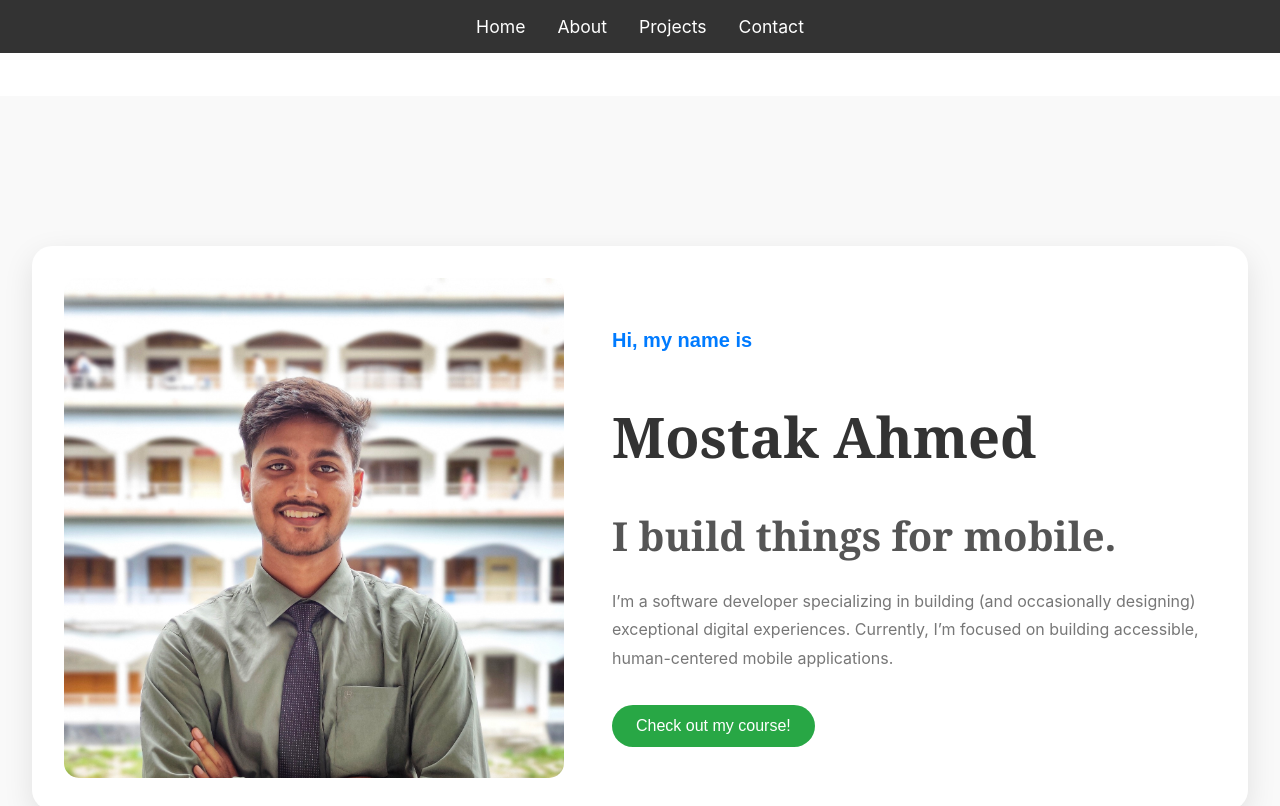
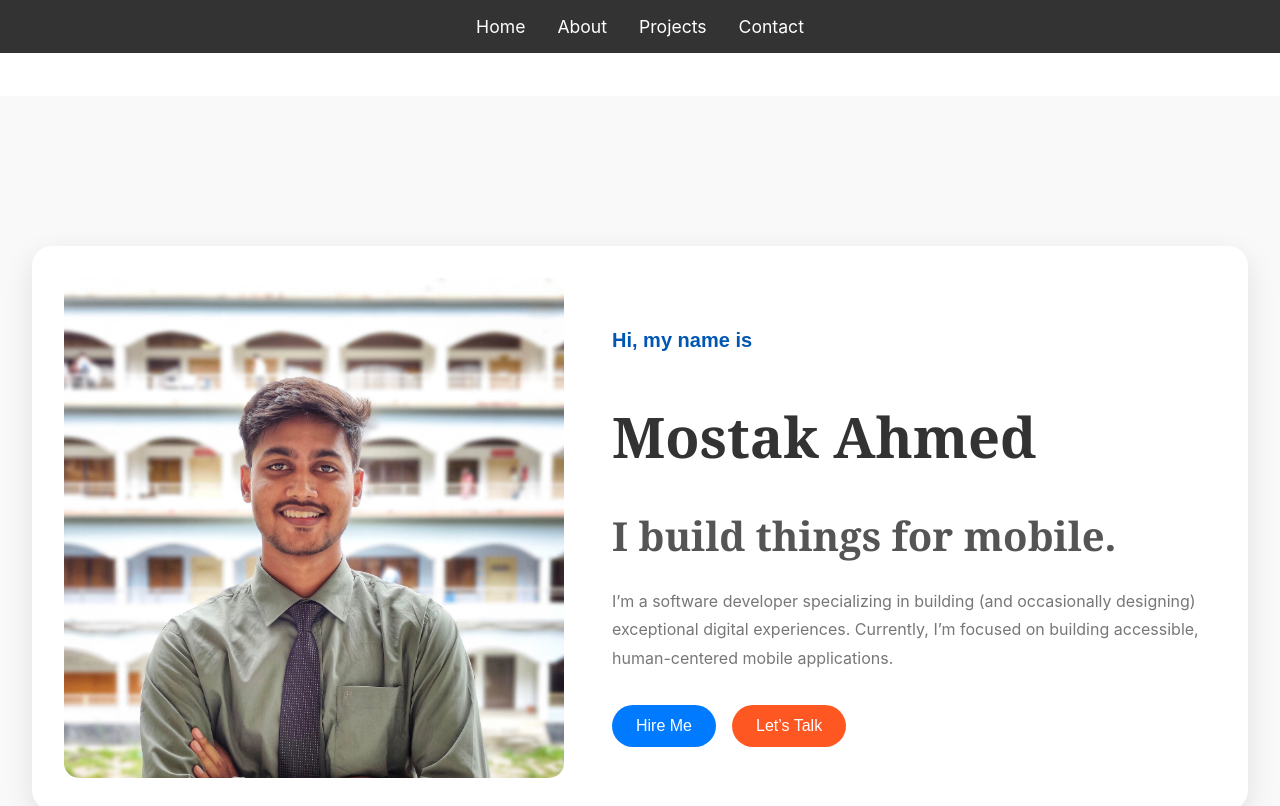
Before and after one commit to MostakAhmedShahad/portfolio-website, a React (Create React App) app: page / in a window 1280 px wide. Shown: the top 806 px of the page. Built offline with nearby package versions, Linux system fonts and the light colour scheme.

Commit message:
add_state_on_home_page

```diff
--- a/src/components/Home.jsx
+++ b/src/components/Home.jsx
@@ -1,8 +1,34 @@
-import React from 'react';
+import React, { useEffect, useState } from 'react';
 import profileImage from '../assets/images/300062377_3027170894246641_1167568765499689940_n.jpg'; // Adjust the image path
 import './Home.scss';
 
 const Home = () => {
+  const [text, setText] = useState('');
+  const fullText = "Hi, my name is";
+
+  // Text animation for "Hi, my name is"
+  useEffect(() => {
+    let currentIndex = 0;
+    const interval = setInterval(() => {
+      if (currentIndex <= fullText.length) {
+        setText(fullText.slice(0, currentIndex));
+        currentIndex++;
+      } else {
+        clearInterval(interval);
+      }
+    }, 100); // Adjust speed of typing effect
+
+    return () => clearInterval(interval);
+  }, []);
+
+  // Scroll to Contact section
+  const scrollToContact = () => {
+    const contactSection = document.getElementById('contact');
+    if (contactSection) {
+      contactSection.scrollIntoView({ behavior: 'smooth' });
+    }
+  };
+
   return (
     <div className="home-section">
       <div className="home-content">
@@ -13,7 +39,7 @@ const Home = () => {
 
         {/* Right Side: Text Content */}
         <div className="home-text">
-          <h3>Hi, my name is</h3>
+          <h3>{text}</h3> {/* Typing effect for "Hi, my name is" */}
           <h1>Mostak Ahmed</h1>
           <h2>I build things for mobile.</h2>
           <p>
@@ -21,7 +47,8 @@ const Home = () => {
           </p>
 
           <div className="home-buttons">
-            <button className="check-course">Check out my course!</button>
+            <button className="hire-me" onClick={scrollToContact}>Hire Me</button>
+            <button className="lets-talk" onClick={scrollToContact}>Let’s Talk</button>
           </div>
         </div>
       </div>
--- a/src/components/Home.scss
+++ b/src/components/Home.scss
@@ -53,9 +53,10 @@
 
   h3 {
     font-size: 1.25rem;
-    color: #007bff; // Blue color for "Hi, my name is"
+    color: #0056b3; // Deep blue color for "Hi, my name is"
     margin-bottom: 0.5rem;
     font-family: 'Arial', sans-serif; // Simple font
+    font-weight: bold; // Bold text
     animation: fadeIn 1s ease-in-out;
   }
 
@@ -95,12 +96,22 @@
       cursor: pointer;
       transition: background 0.3s ease, transform 0.3s ease;
 
-      &.check-course {
-        background: #28a745; // Green background
+      &.hire-me {
+        background: #007bff; // Blue background
         color: white;
 
         &:hover {
-          background: #218838; // Darker green on hover
+          background: #0056b3; // Darker blue on hover
+          transform: translateY(-5px);
+        }
+      }
+
+      &.lets-talk {
+        background: #ff5722; // Orange background
+        color: white;
+
+        &:hover {
+          background: #e64a19; // Darker orange on hover
           transform: translateY(-5px);
         }
       }
```
